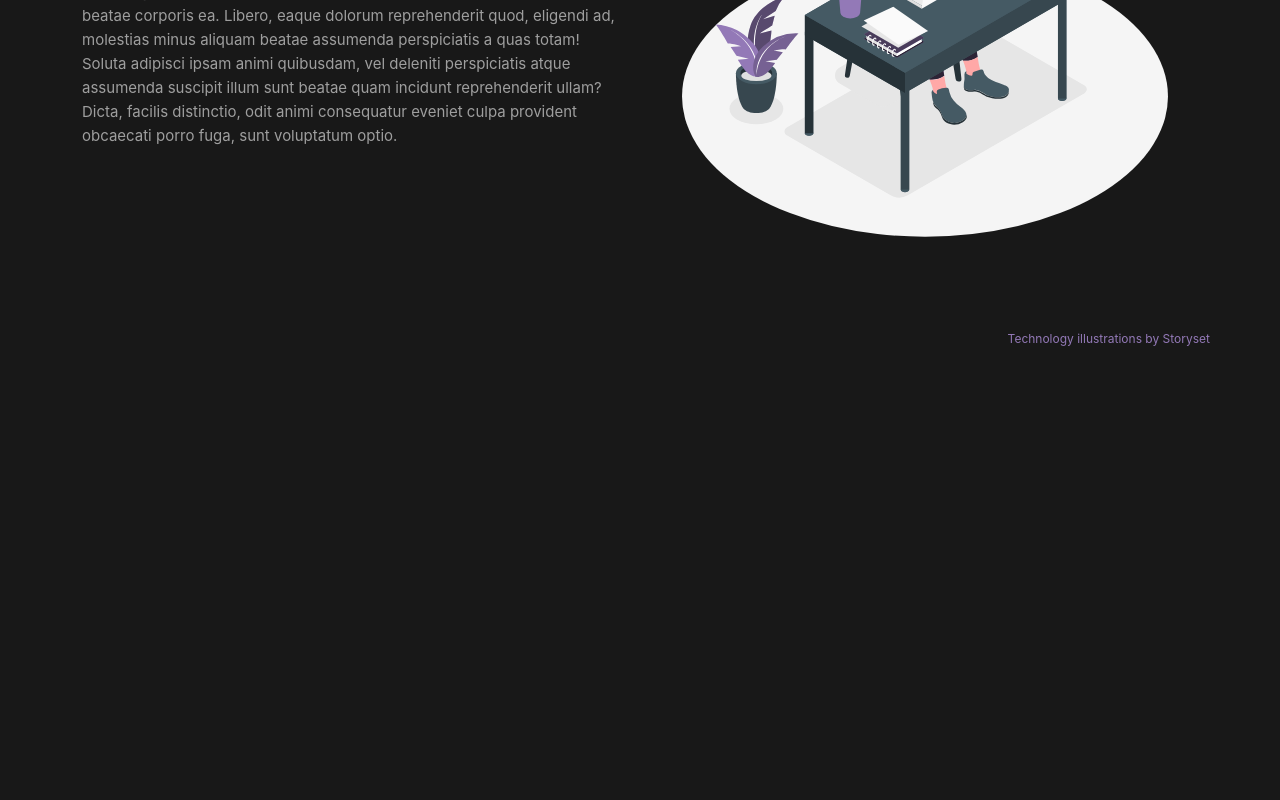
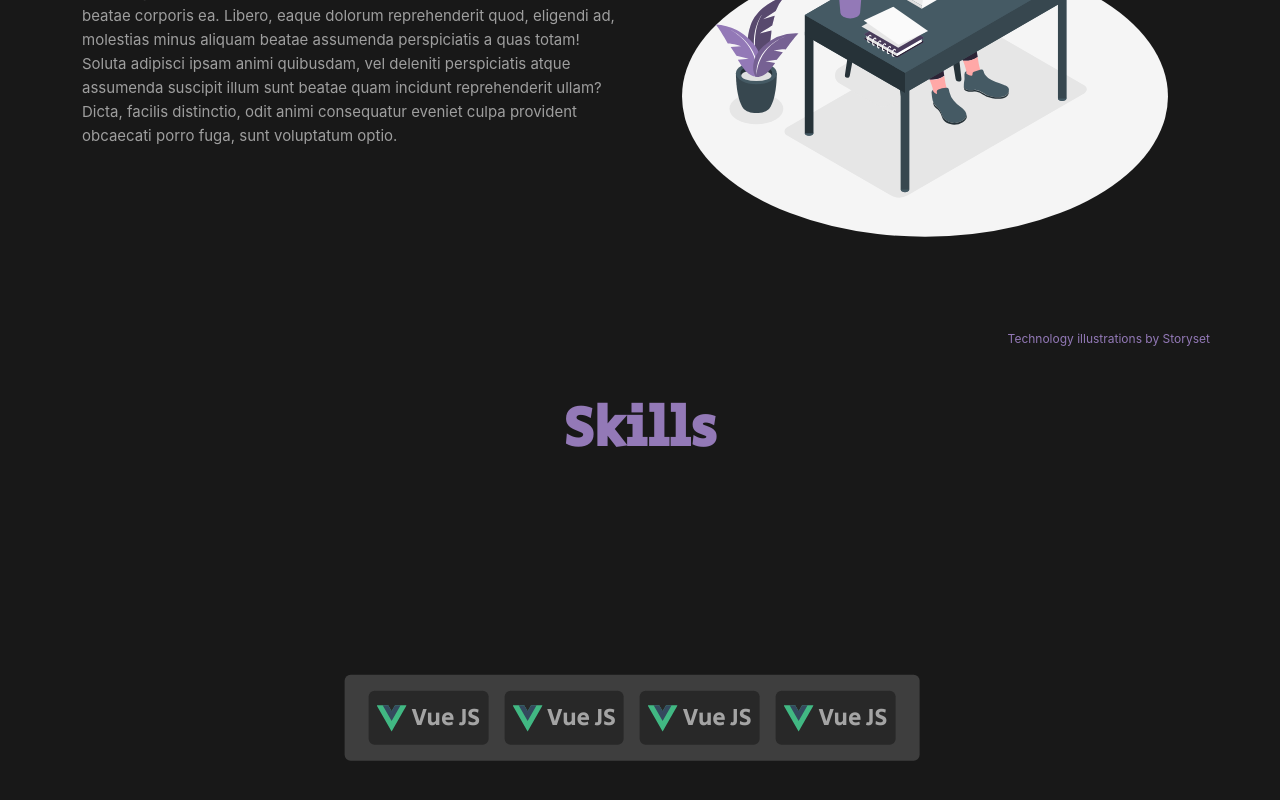
Before and after one commit to anirudhasj441/portfolio, a Vue app in the folder frontend/: page /#/ in a window 1280 px wide. Shown: the part 452-1252 px from the top of the page. Before the commit the page ends 800 px from the top, so only its background shows below. Built offline with nearby package versions, Linux system fonts and the light colour scheme.

Commit message:
dev: add skills section in home view

```diff
--- a/frontend/src/views/HomeView.vue
+++ b/frontend/src/views/HomeView.vue
@@ -6,12 +6,11 @@ import TheWelcome from '../components/TheWelcome.vue'
   <main>
     <section id="banner" class="container">
       <div class="row h-100">
-        <div class="col-lg-6 col-sm-6 order-md-last text-end h-100">
+        <div class="full-height col-lg-6 col-sm-6 order-md-last text-end">
           <img src="../assets/banner_image.svg" class="" alt="" style="max-width: 100%;height: 100%;">
           <a href="https://storyset.com/technology" target="_blank" class="attribution">Technology illustrations by Storyset</a>
         </div>
-        <div class="col-lg-6 col-sm-6 h-100">
-          <div class="h-100 d-flex flex-column justify-content-center animate__animated animate__fadeInLeft">
+        <div class="full-height d-flex flex-column justify-content-center animate__animated animate__fadeInLeft col-lg-6 col-sm-6 h-100">
           <p class="m-0" style="font-size: 1rem;">Hello I am, </p>
           <h1 class="title-text" style="color: var(--color-primary);">Anirudha Jadhav</h1>
           <p class="m-0">
@@ -25,14 +24,47 @@ import TheWelcome from '../components/TheWelcome.vue'
           </p>
         </div>
       </div>
+    </section>
+    <section id="skills" class="container p-5">
+      <!-- <div style="position: relative;"> -->
+        <h1 class="title-text text-center" style="color: var(--color-primary);font-weight: bold;">Skills</h1>
+        <div class="skill-container row gx-3 p-3 rounded">
+          <div class="col skill rounded">
+            <img src="../assets/logo.svg" alt="">
+            <h4 class="m-0">Vue JS</h4>
           </div>
+          <div class="col skill rounded">
+            <img src="../assets/logo.svg" alt="">
+            <h4 class="m-0">Vue JS</h4>
+          </div>
+          <div class="col skill rounded">
+            <img src="../assets/logo.svg" alt="">
+            <h4 class="m-0">Vue JS</h4>
+          </div>
+          <div class="col skill rounded">
+            <img src="../assets/logo.svg" alt="">
+            <h4 class="m-0">Vue JS</h4>
+          </div>
+        </div>
+      <!-- </div> -->
     </section>
   </main>
 </template>
 
 <style>
-#banner {
+.full-height {
+  min-height: calc(100vh - var(--navbar-height)) !important;
+
+}
+/* #banner {
+  margin-top: var(--navbar-height) !important;
+} */
+
+#skills {
   height: calc(100vh - var(--navbar-height)) !important;
+  /* display: flex; */
+  /* justify-content: center; */
+  /* align-items: center; */
   /* margin-top: var(--navbar-height) !important; */
 }
 
@@ -53,4 +85,42 @@ import TheWelcome from '../components/TheWelcome.vue'
   font-size: 3.5rem;
   font-family: 'Secular One', sans-serif;
 }
+.skill img{
+  width: 30px;
+  /* height: 60%; */
+  margin-right: 0.3rem;
+}
+.skill h4{
+  font-family: 'Secular One', sans-serif;;
+  /* color: var(--color-primary); */
+}
+.skill{
+  /* height: 100px;
+  width: 100px; */
+  /* width: max-content; */
+  padding: 0.8rem;
+  margin: 0 0.5rem;
+  background-color: var(--color-background-mute);
+  display: flex;
+  /* flex-direction: column; */
+  /* justify-content: space-evenly; */
+  /*align-items: center; */
+}
+.skill-container {
+  position: absolute;
+  top: 50%;
+  left: 50%;
+  transform: translate(-50%, -50%);
+  /* mwidth: 90vw !important; */
+  flex-wrap: wrap;
+  background-color: var(--color-border-hover);
+}
+@media(max-width: 576px) {
+  .skill-container .skill {
+    margin-top: 1rem !important;
+  }
+  /* .skill-container:first-child {
+    margin-top: 0 !;
+  } */
+}
 </style>
```
Lines whose indentation alone changed are shown as unchanged.
